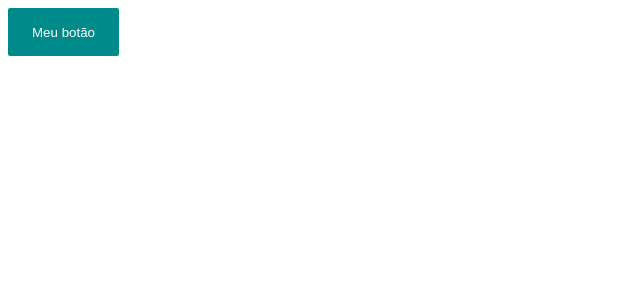
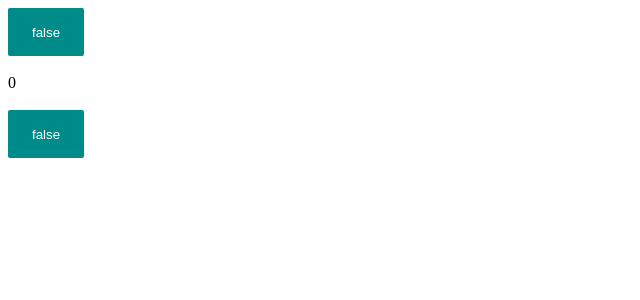
Before and after one commit to KetyJomes/Angular-Bosch, an Angular app in the folder myApp/: page / in a window 1280 px wide. Shown: the top 300 px of the page, without its empty margins (0-640 px from the left). Built offline with nearby package versions, Linux system fonts and the light colour scheme.

Commit message:
Aula01 Componente filho para o pai

```diff
--- a/myApp/src/app/app.component.html
+++ b/myApp/src/app/app.component.html
@@ -1 +1,7 @@
-<app-button works />
+<app-button/>
+<br>
+<br>
+{{count}}
+<br>
+<br>
+<app-button (Click) = "foiClicado()"/>
--- a/myApp/src/app/app.component.ts
+++ b/myApp/src/app/app.component.ts
@@ -7,4 +7,9 @@ import { Component } from '@angular/core';
 })
 export class AppComponent {
   title = 'myApp';
+  count = 0;
+
+  foiClicado = () => {
+    this.count++;
+  }
 }
--- a/myApp/src/app/components/button/button.component.html
+++ b/myApp/src/app/components/button/button.component.html
@@ -1,4 +1,18 @@
-<button
+<!-- <button
     (click) = "onClick()">
     Meu botão
+</button> -->
+
+<!-- Quando tem ( ) e dentro tem alguma coisa, significa que a ação vem dali. -->
+
+<!-- <button
+    (click) = "onClick()">
+    {{isClicked}}
+</button> -->
+
+<!-- Isso é injeção, objeto pode ser usado em muitos lugares (objeto é o isClicked). Padrão biding -->
+
+<button
+    (click) = "clicked()">
+    {{isClicked}}
 </button>
--- a/myApp/src/app/components/button/button.component.ts
+++ b/myApp/src/app/components/button/button.component.ts
@@ -1,4 +1,4 @@
-import { Component } from '@angular/core';
+import { Component, EventEmitter, Output } from '@angular/core';
 
 @Component({
   selector: 'app-button',
@@ -6,9 +6,11 @@ import { Component } from '@angular/core';
   styleUrls: ['./button.component.css']
 })
 export class ButtonComponent {
-  isClicked = false;
-  onClick = () => {
-     console.log("clicado");
+  isClicked: boolean =  false;
+  @Output()
+  Cliked: EventEmitter<void> = new EventEmitter();
+  clicked = () => {
+    this.Cliked.emit();
   }
 
 }
```
